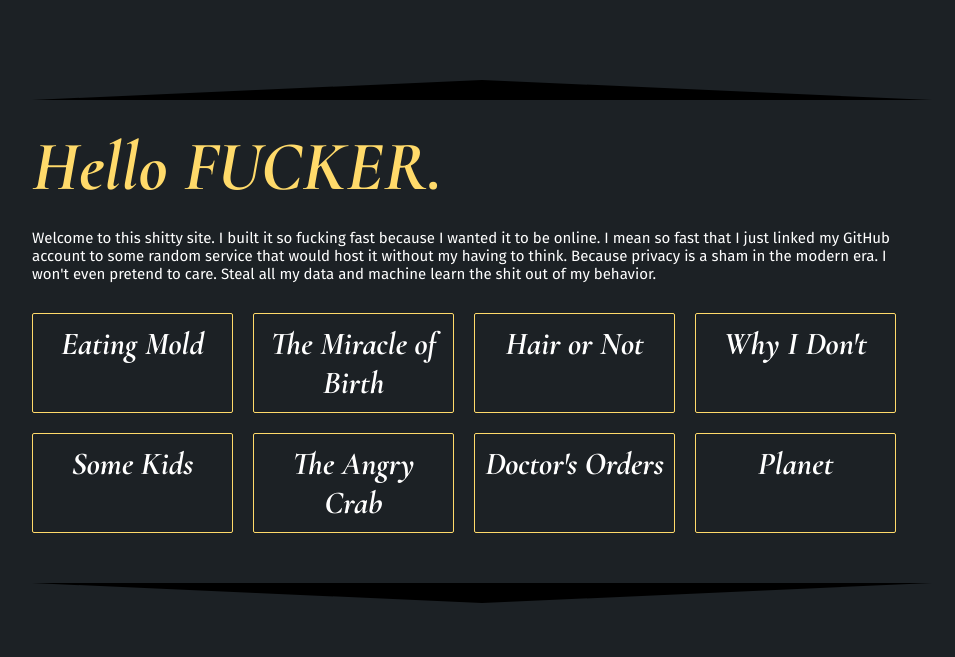
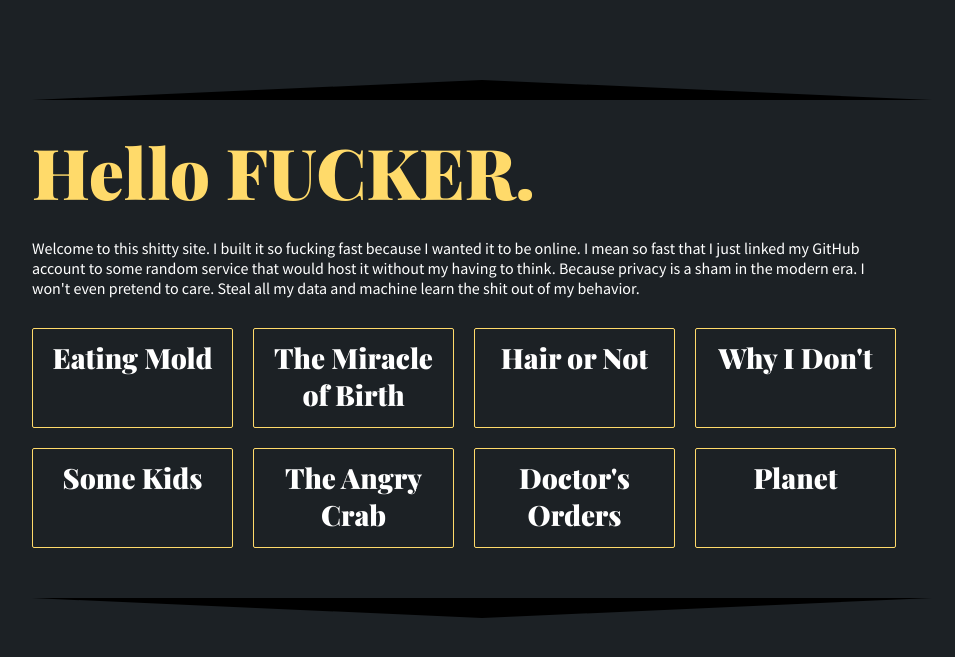
Before and after one commit to ahblay/website, a Flask app: page / in a window 1280 px wide. Shown: the top 657 px of the page, without its empty margins (176-1131 px from the left). Run offline with Flask 2, Linux system fonts and the light colour scheme.

Commit message:
Updates fonts.

```diff
--- a/static/index.css
+++ b/static/index.css
@@ -42,7 +42,7 @@ main {
 }
 
 .title {
-    Font-Family: 'Cormorant Garamond', Serif;
+    Font-Family: 'Playfair Display', Serif;
     font-size: 70px;
     font-weight: bold;
     padding-top: 20px;
@@ -51,8 +51,8 @@ main {
 }
 
 .desc {
-    Font-Family: 'Fira Sans', Sans-Serif;
-    font-size: 15px;
+    Font-Family: 'Source Sans Pro', Sans-Serif;
+    font-size: 16px;
     color: white;
 }
 
@@ -74,10 +74,10 @@ main {
 }
 
 .p-title {
-    Font-Family: 'Cormorant Garamond', Serif;
+    Font-Family: 'Playfair Display', Serif;
     margin: 10px;
     text-align: center;
-    font-size: 32px;
+    font-size: 28px;
     font-weight: 500;
     color: white;
 }
--- a/templates/index.html
+++ b/templates/index.html
@@ -4,7 +4,7 @@
   <meta charset="UTF-8">
   <title>Title</title>
   <link rel="stylesheet" href="/static/index.css">
-  <link href="https://fonts.googleapis.com/css?family=Cormorant+Garamond:700i|Fira+Sans" rel="stylesheet">
+  <link href="https://fonts.googleapis.com/css?family=Playfair+Display:900|Source+Sans+Pro" rel="stylesheet">
 </head>
 <body>
   <header>
```
